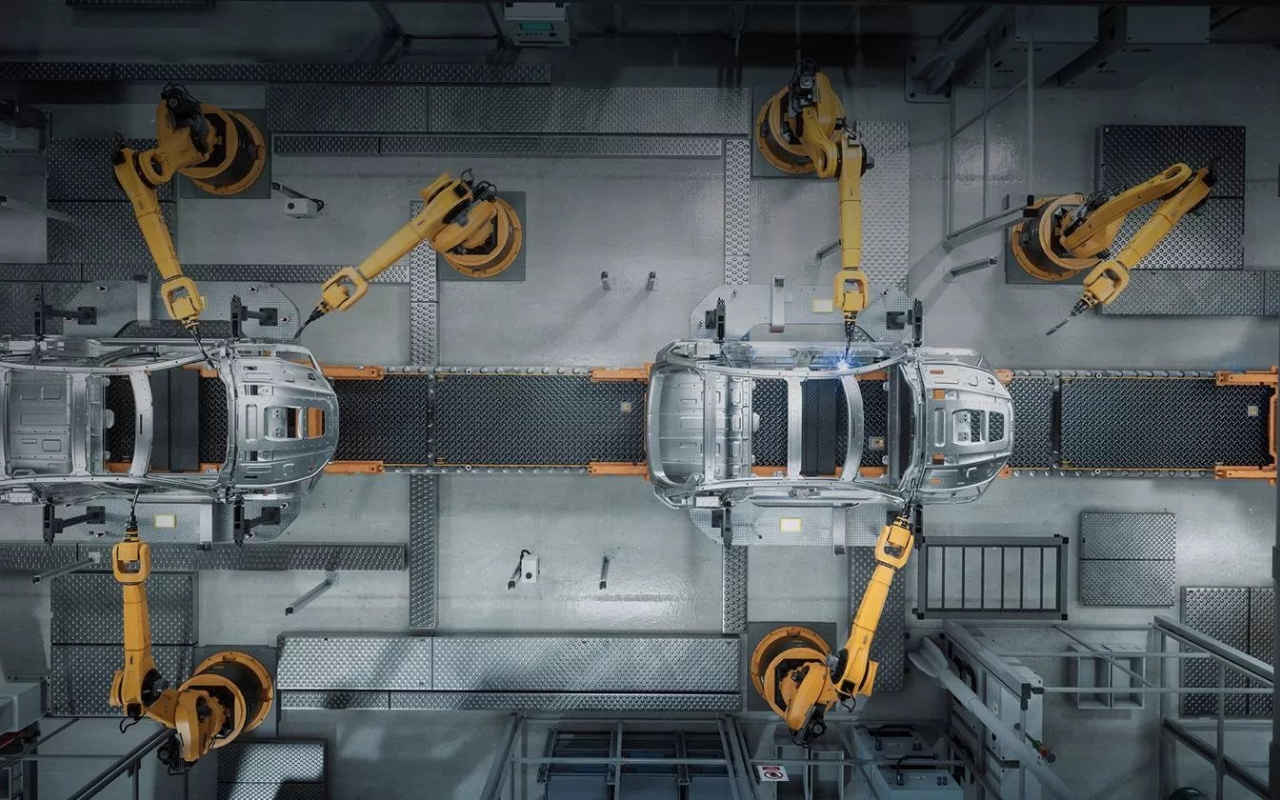
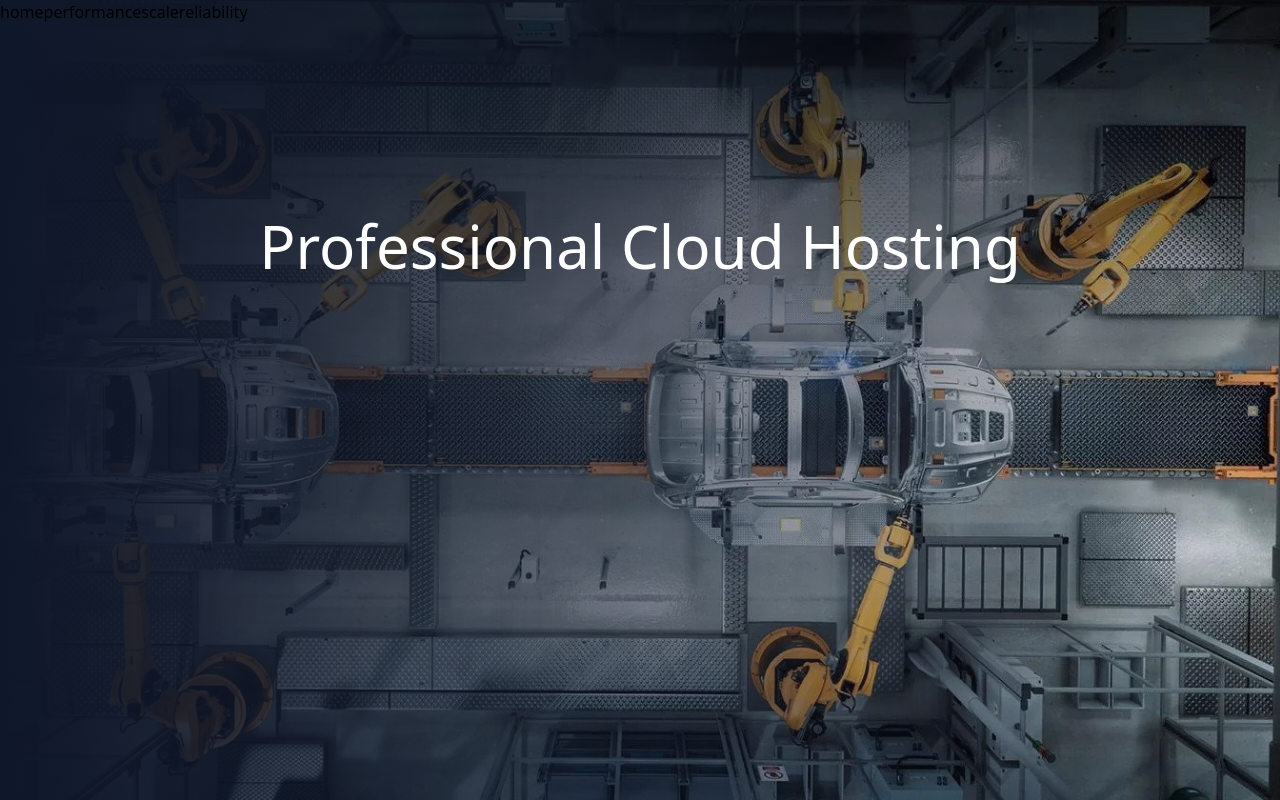
Before and after one commit to gduartemenezes/nextjs-corp, a Next.js app: page / in a window 1280 px wide. Built offline with nearby package versions, Linux system fonts and the light colour scheme.

Commit message:
refactor: remove static content and import Hero component

```diff
--- a/src/app/page.tsx
+++ b/src/app/page.tsx
@@ -1,19 +1,10 @@
-import Image from "next/image";
+import Hero from "@/components/hero";
 import homeImg from "public/home.jpg";
 export default function Home() {
   return (
-    <div>
-      Home page
-      <div className="absolut -z-10 inset-0">
-        <Image
+        <Hero
           alt="car factory"
-          src={homeImg}
-          fill
-          style={{
-            objectFit: "cover",
-          }}
-        />
-      </div>
-    </div>
-  );
+          imgData={homeImg}
+          title="Professional Cloud Hosting"
+        />);
 }
```
